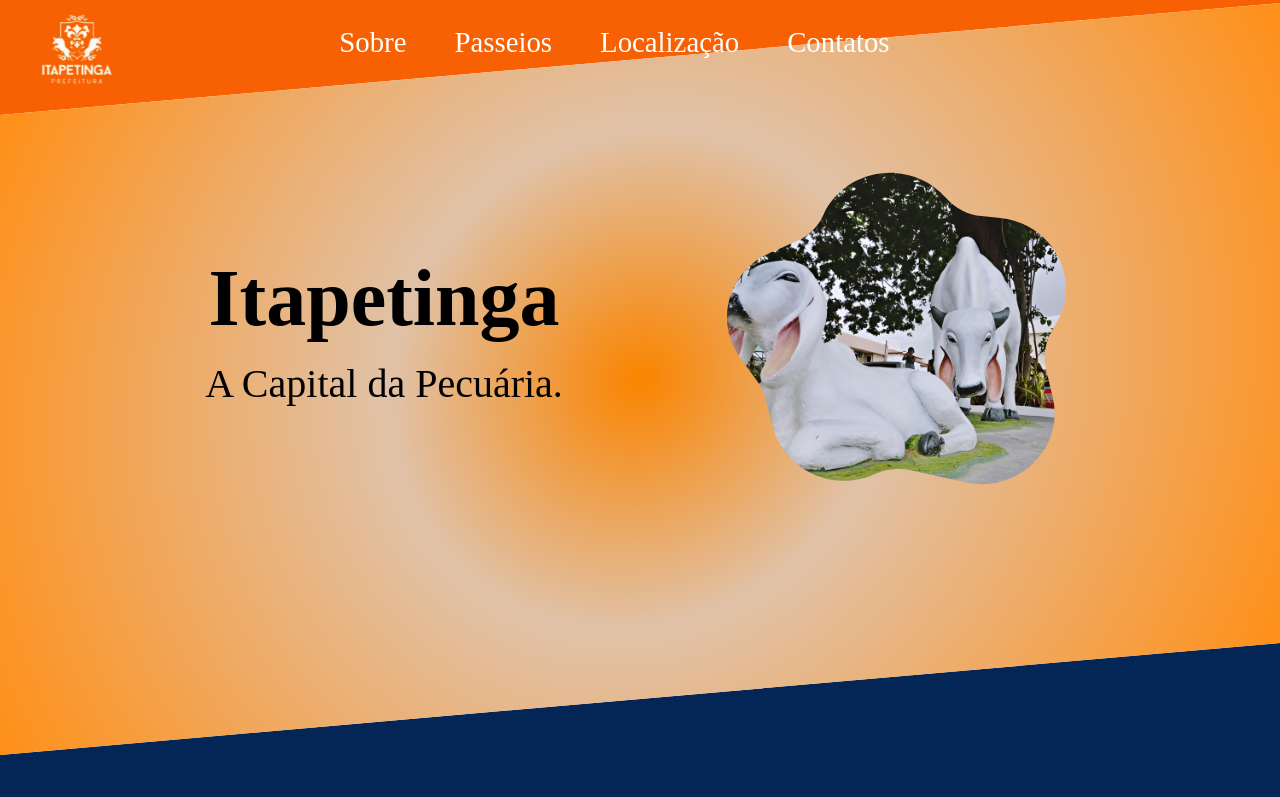
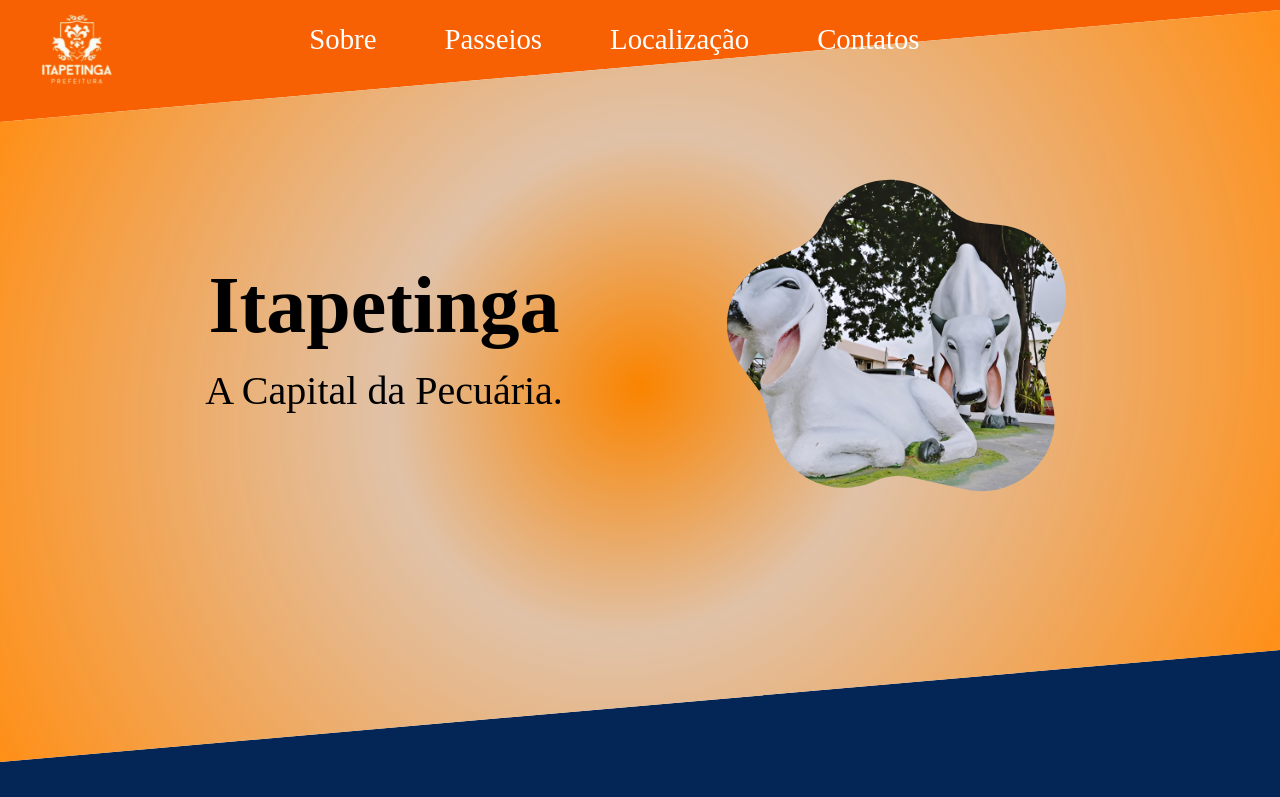
Before and after one commit to dudasantts/projeto-itapetinga, a plain HTML site: page index.html in a window 1280 px wide. Shown: the top 797 px of the page. Drawn offline with nearby package versions, Linux system fonts and the light colour scheme; a script that the page names is missing; a web font is replaced by a local one.

Commit message:
Atualizações

```diff
--- a/_header.scss
+++ b/_header.scss
@@ -17,7 +17,7 @@ nav{
     display: flex;
     justify-content: center;
     gap: 3rem;
-    margin-top: 2%;
+    margin-top: 1%;
     margin-left: 38%;
 
 }
@@ -27,6 +27,7 @@ nav a{
     font-size: 1.8em;
     color: white;
     text-decoration: none;
+    padding: 10px;
 
 }
 
@@ -34,6 +35,7 @@ nav a:hover{
     background-color: white;
     color: #F76103;
     border-radius: 10px;
+    transition-duration: .8s;
 
 }
 
```
Also changed, not shown: style.css, 1 other file.
